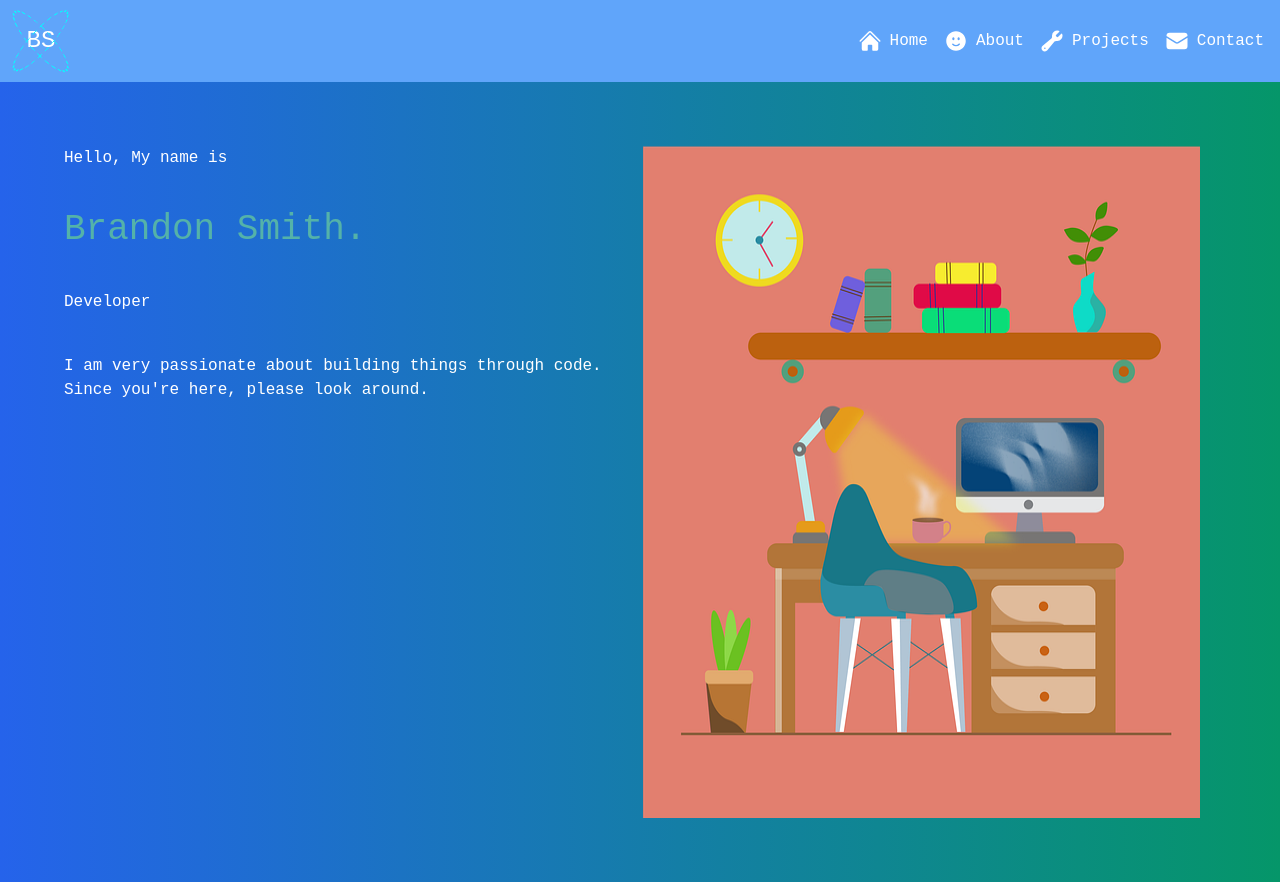
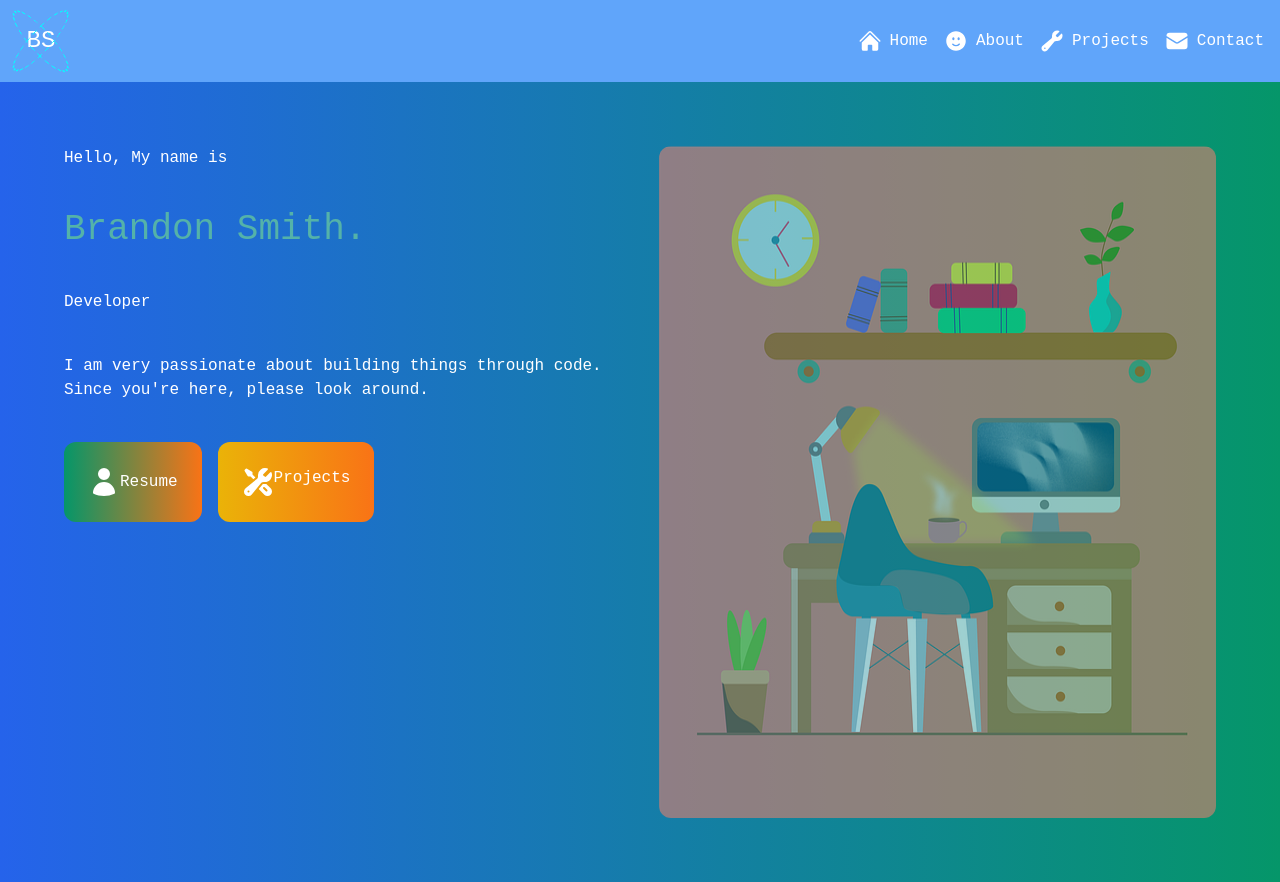
Before and after one commit to rach1873/react-portfolio, a React (Create React App) app: page / in a window 1280 px wide. Built offline with nearby package versions, Linux system fonts and the light colour scheme.

Commit message:
adding links

```diff
--- a/src/App.js
+++ b/src/App.js
@@ -8,6 +8,7 @@ import About from './Links/About';
 import Projects from './Links/Projects';
 import Rproject from './Links/Rproject';
 import Nproject from './Links/Nproject';
+import Resume from './Links/Resume';
 
 
 function App() {
@@ -22,6 +23,7 @@ function App() {
         <Route path='/projects/react' element={<Rproject />} />
         <Route path='/projects/nextjs' element={<Nproject />} />
         <Route path='/Contact' element={<Contact />} />
+        <Route path='/resume' element={<Resume />} />
         <Route path='*' element={<NoMatch />} />
       </Routes>
     </main>
--- a/src/Links/About.jsx
+++ b/src/Links/About.jsx
@@ -62,7 +62,7 @@ const icons = [
 
 const About = () => {
   return (
-    <main className="min-h-screen p-8 grid grid-cols-2 grid-row-2 gap-2 bg-gradient-to-r from-blue-600 to-emerald-600">
+    <main className="min-h-screen p-8 grid grid-cols-2 grid-row-2 gap-2 bg-gradient-to-r from-blue-600 to-emerald-600 max-lg:grid-cols-1">
       <section className="flex flex-col items-center justify-center">
         <div className="border-dashed border-2 border-seafoam text-seafoam p-16">
           <h1 className="text-9xl text-center">BS</h1>
--- a/src/Links/HTML.jsx
+++ b/src/Links/HTML.jsx
@@ -10,6 +10,7 @@ const applications = [
       "Mock streaming site with users can watch their favorite movies",
     link: "https://movie-app-database.netlify.app",
     img: "bg-movie",
+    git: "https://github.com/rach1873/movieapp",
   },
   {
     title: "Calculator App",
@@ -17,6 +18,7 @@ const applications = [
     description: "Use this app to calculate basic math",
     link: "https://calculator-2-app.netlify.app",
     img: "bg-calculator",
+    git: "https://github.com/rach1873/calculatorapp",
   },
 
   {
@@ -25,6 +27,7 @@ const applications = [
     description: "Press button and it verbally tells a joke.",
     link: "https://super-choux-6f103e.netlify.app",
     img: "bg-jokeapp",
+    git: "https://github.com/rach1873/jokeapp",
   },
   {
     title: "BookMarker App",
@@ -32,6 +35,7 @@ const applications = [
     description: "Allows you to save online sites.",
     link: "https://bookmark-items-app.netlify.app",
     img: "bg-book",
+    git: "https://github.com/rach1873/bookmarkerapp",
   },
   {
     title: "Calendar App",
@@ -39,6 +43,7 @@ const applications = [
     description: "Set reminders and current with this calendar app.",
     link: "https://calendar-htmlcssjavascript-app.netlify.app",
     img: "bg-calendar",
+    git: "https://github.com/rach1873/calenderapp",
   },
   {
     title: "Math Game",
@@ -47,6 +52,7 @@ const applications = [
       "Wanna practice your math skills?  Try this game. Ideal for children.",
     link: "https://math-game-app.netlify.app",
     img: "bg-mathgame",
+    git: "https://github.com/rach1873/mathapp",
   },
 ];
 
@@ -64,6 +70,7 @@ const Projects = () => {
           description={x.description}
           link={x.link}
           img={x.img}
+          git={x.git}
         />
       ))}
       <button
--- a/src/Links/Home.jsx
+++ b/src/Links/Home.jsx
@@ -1,5 +1,8 @@
 import React from "react";
 import study from "../images/study.png";
+import { Link } from "react-router-dom";
+import { UserIcon } from "@heroicons/react/24/solid";
+import { WrenchScrewdriverIcon } from "@heroicons/react/24/solid";
 
 const Home = () => {
   return (
@@ -12,11 +15,29 @@ const Home = () => {
           I am very passionate about building things through code. Since you're
           here, please look around.
         </p>
+        <div className="flex gap-4">
+          <Link
+            to="/resume"
+            className="flex space-x-2 items-center p-6 bg-gradient-to-r from-emerald-600 to-orange-500 rounded-xl hover:-translate-y-2 duration-300 active:scale-75"
+          >
+            <UserIcon className="w-8 h-8" />
+            Resume
+          </Link>
+          <Link
+            to="/projects"
+            className="flex space-x-2 p-6 bg-gradient-to-r from-yellow-500 to-orange-500 rounded-xl hover:-translate-y-2 duration-300 active:scale-75"
+          >
+            <WrenchScrewdriverIcon className="w-8 h-8" />
+            Projects
+          </Link>
+        </div>
       </div>
 
-      <img src={study} alt="Image Not Found" />
-
-      <div></div>
+      <img
+        src={study}
+        alt="Image Not Found"
+        className="rounded-xl opacity-60 max-lg:hidden"
+      />
     </main>
   );
 };
--- /dev/null
+++ b/src/Links/Resume.jsx
@@ -0,0 +1,20 @@
+import React, { useState, useEffect } from "react";
+import resume from "../pdf/resume.pdf";
+
+const Resume = () => {
+  const h = window.innerHeight;
+  const [moved, setMoved] = useState(false);
+
+  return (
+    <main className="w-screen min-h-screen">
+      <object
+        width="100%"
+        height={h}
+        data={resume}
+        type="application/pdf"
+      ></object>
+    </main>
+  );
+};
+
+export default Resume;
--- a/src/Links/Rproject.jsx
+++ b/src/Links/Rproject.jsx
@@ -10,6 +10,7 @@ const projects = [
     description: "View current weather or forecast for any American city",
     link: "https://react-weather-app-sable-nu.vercel.app",
     img: "bg-weatherapp",
+    git: "https://github.com/rach1873/React-Weather-App",
   },
   {
     title: "Recipe App",
@@ -17,6 +18,7 @@ const projects = [
     description: "Type any food item to get a list of recipes.",
     link: "https://recipe-app-htmlcssjs.netlify.app",
     img: "bg-recipeapp",
+    git: "",
   },
 ];
 
@@ -32,6 +34,7 @@ const Rproject = () => {
           description={x.description}
           link={x.link}
           img={x.img}
+          git={x.git}
         />
       ))}
       <BackButton />
--- a/src/components/Project.jsx
+++ b/src/components/Project.jsx
@@ -17,19 +17,33 @@ const Project = (props) => {
       onMouseLeave={handleMouseLeave}
       key={props.title}
     >
-      <div
-        className={`${result} w-full h-full bg-zinc-500 opacity-90 space-y-12`}
-      >
+      <div className={`${result} w-full h-full bg-zinc-500 space-y-12`}>
         <h1>Title: {props.title}</h1>
         <h1>Technologies: {props.tech}</h1>
         <h1>Description: {props.description}</h1>
-        <a
+        {/* <a
           href={props.link}
           className="block text-emerald-500 text-2xl brightness-125 animate-pulse"
           target="_blank"
         >
           Click Here to View
-        </a>
+        </a> */}
+        <div className="flex justify-center gap-4">
+          <a
+            href={props.link}
+            className="bg-yellow-500 p-4 cursor-pointer hover:-translate-y-2 duration-500 rounded-xl"
+            target="_blank"
+          >
+            View Project
+          </a>
+          <a
+            href={props.git}
+            className="bg-blue-600 p-4 cursor-pointer hover:-translate-y-2 duration-500 rounded-xl"
+            target="_blank"
+          >
+            View Code
+          </a>
+        </div>
       </div>
     </div>
   );
```
Also changed, not shown: 2 other files (tests, documents, lock files or other folders).
